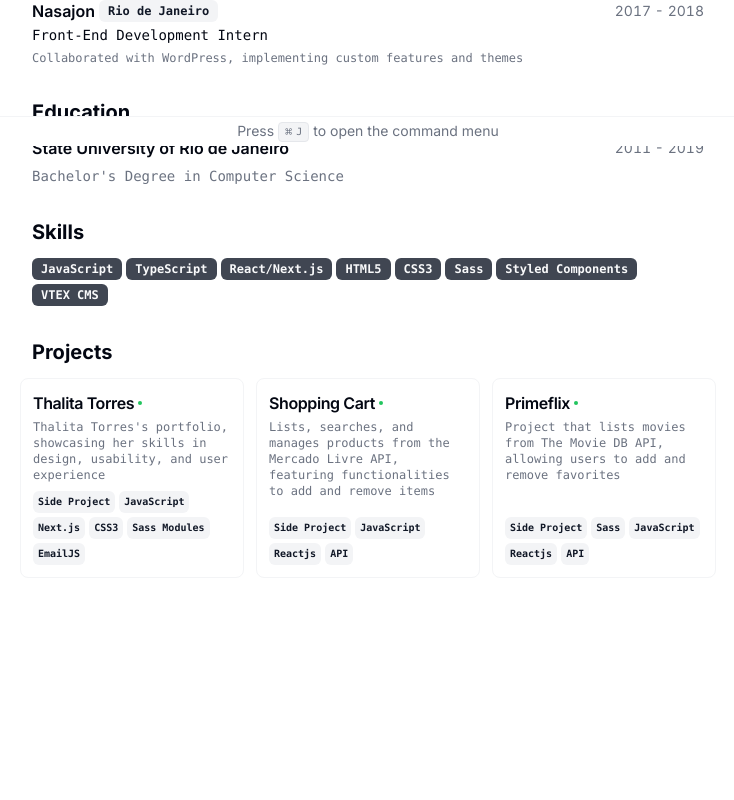
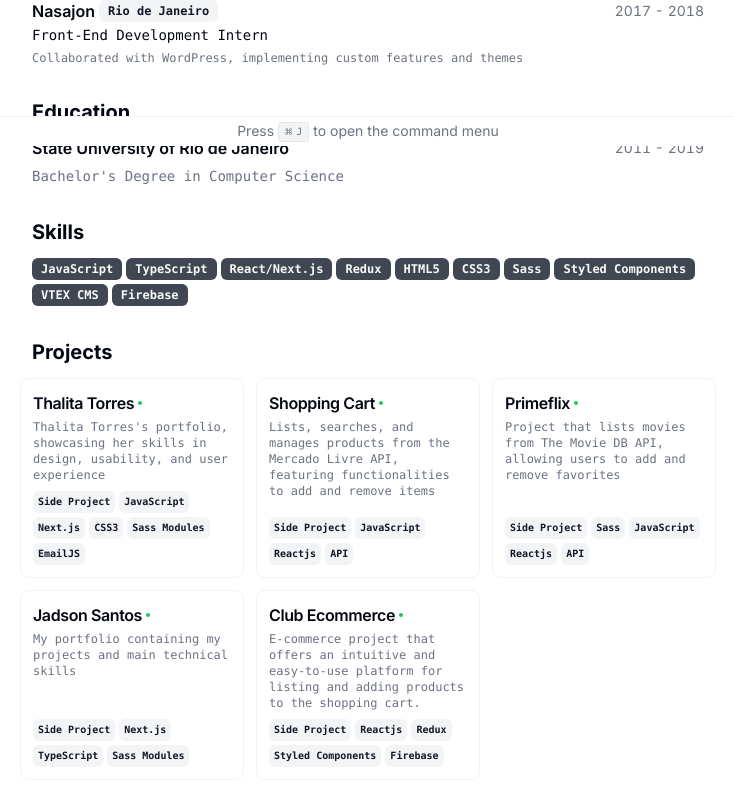
Before and after one commit to jadsonsantos/cv, a Next.js app: page / in a window 1280 px wide. Shown: the part 654-1454 px from the top of the page, without its empty margins (272-1006 px from the left). Before the commit the page ends 1296 px from the top, so only its background shows below. Built offline with nearby package versions, Linux system fonts and the light colour scheme.

Commit message:
update data

```diff
--- a/src/components/ui/avatar.tsx
+++ b/src/components/ui/avatar.tsx
@@ -12,7 +12,7 @@ const Avatar = React.forwardRef<
   <AvatarPrimitive.Root
     ref={ref}
     className={cn(
-      "relative flex h-10 w-10 shrink-0 overflow-hidden rounded-xl",
+      "relative flex h-10 w-10 shrink-0 overflow-hidden rounded-xl print:hidden",
       className,
     )}
     {...props}
--- a/src/data/resume-data.tsx
+++ b/src/data/resume-data.tsx
@@ -108,11 +108,13 @@ export const RESUME_DATA = {
     "JavaScript",
     "TypeScript",
     "React/Next.js",
+    "Redux",
     "HTML5",
     "CSS3",
     "Sass",
     "Styled Components",
     "VTEX CMS",
+    "Firebase",
   ],
   projects: [
     {
@@ -155,28 +157,34 @@ export const RESUME_DATA = {
         href: "https://primeflix-psi.vercel.app/",
       },
     },
-    // {
-    //   title: "Minimal",
-    //   techStack: ["Side Project", "Next.js", "Puppeteer"],
-    //   description:
-    //     "Minimalist calendars, habit trackers and planners generator",
-    //   logo: Minimal,
-    //   link: {
-    //     label: "useminimal.com",
-    //     href: "https://useminimal.com/",
-    //   },
-    // },
-    // {
-    //   title: "Barepapers",
-    //   techStack: ["Side Project", "Next.js", "Puppeteer"],
-    //   description:
-    //     "Generates beautiful wallpapers using random shapes and gradients",
-    //   logo: BarepapersLogo,
-    //   link: {
-    //     label: "barepapers.com",
-    //     href: "https://barepapers.com/",
-    //   },
-    // },
+    {
+      title: "Jadson Santos",
+      techStack: ["Side Project", "Next.js", "TypeScript", "Sass Modules"],
+      description:
+        "My portfolio containing my projects and main technical skills",
+      logo: Minimal,
+      link: {
+        label: "jadsonsantos.dev.br",
+        href: "https://jadsonsantos.dev.br/",
+      },
+    },
+    {
+      title: "Club Ecommerce",
+      techStack: [
+        "Side Project",
+        "Reactjs",
+        "Redux",
+        "Styled Components",
+        "Firebase",
+      ],
+      description:
+        "E-commerce project that offers an intuitive and easy-to-use platform for listing and adding products to the shopping cart.",
+      logo: BarepapersLogo,
+      link: {
+        label: "clubecommerce.jadsonsantos.dev.br",
+        href: "https://clubecommerce.jadsonsantos.dev.br/",
+      },
+    },
     // {
     //   title: "Year progress",
     //   techStack: ["Side Project", "TypeScript", "Next.js"],
```
